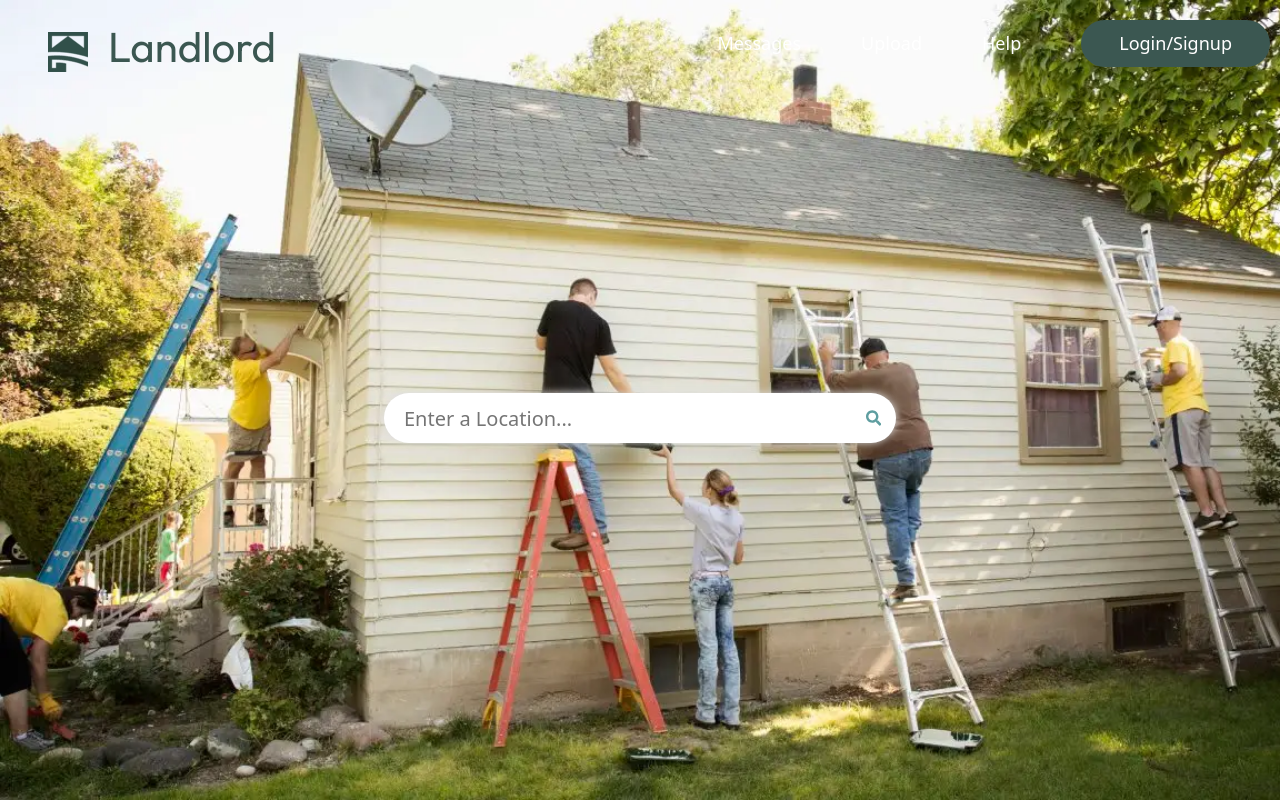
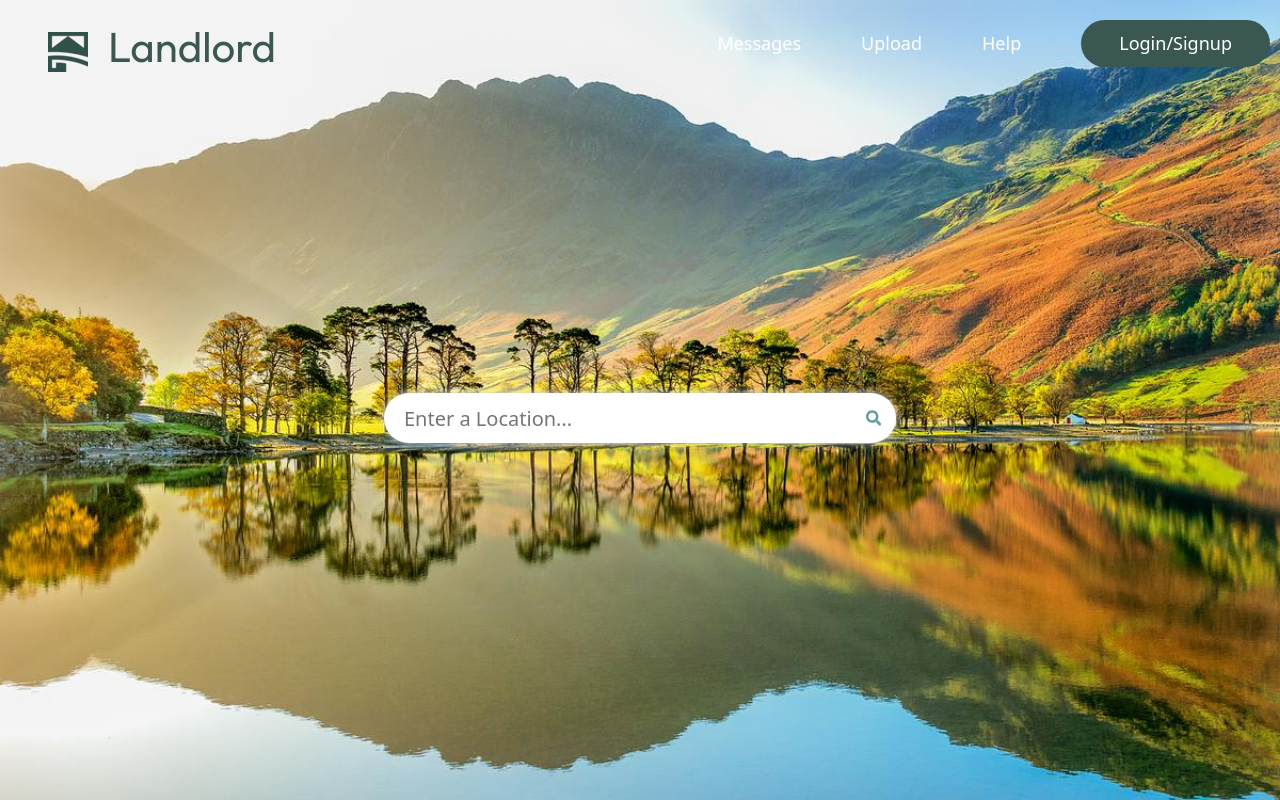
Before and after one commit to tomjwalt/landlord_v5, a React (Vite) app: page / in a window 1280 px wide. Built offline with nearby package versions, Linux system fonts and the light colour scheme; no server answers.

Commit message:
changed background
changed background

```diff
--- a/src/App.css
+++ b/src/App.css
@@ -14,7 +14,7 @@
 }
 
 .Background{
-background-image: url(./images/building.webp);
+background-image: url(./images/background.jpg);
 background-size: cover;
 width: 100vw;
 height: 100vh;
--- a/src/Components/Navbar/Navbar.css
+++ b/src/Components/Navbar/Navbar.css
@@ -11,7 +11,6 @@
 .Logo{
   margin-right: 20px;
   color: white;
-  background-color: ;
 }
 
 .nav-logo{
```
